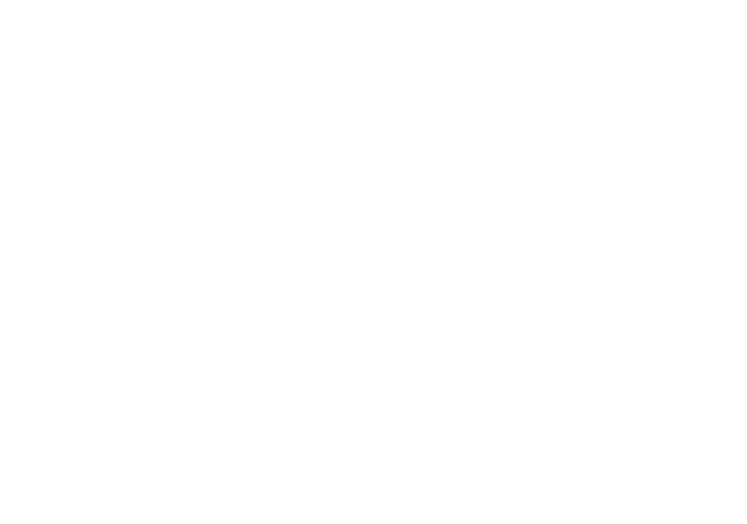
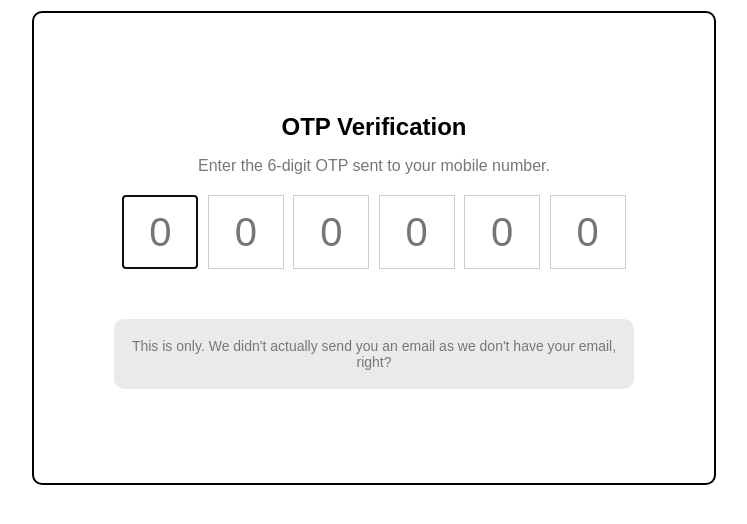
Before and after one commit to acciojob/OTP-sandeep-mz, a website: page main.html in a window 1280 px wide. Shown: the whole page, without its empty margins (266-1013 px from the left). Drawn offline with Linux system fonts and the light colour scheme.

Commit message:
created a submission

```diff
--- a/main.html
+++ b/main.html
@@ -1,16 +1,27 @@
 <!DOCTYPE html>
-
 <html>
 
 <head>
-	<link rel="stylesheet" href="styles.css">
+    <link rel="stylesheet" href="styles.css">
 </head>
 
 <body>
-	<!-- the entire body must be written by student -->
-    <script type="text/javascript" src="./script.js">
-</script>
+    <div class="container">
+        <h1 id="verification_heading">OTP Verification</h1>
+        <p id="verification_subtext">Enter the 6-digit OTP sent to your mobile number.</p>
+        <div class="code-container">
+            <input type="text" class="code" maxlength="1" id="code1" autofocus placeholder="0">
+            <input type="text" class="code" maxlength="1" id="code2"  placeholder="0">
+            <input type="text" class="code" maxlength="1" id="code3"  placeholder="0">
+            <input type="text" class="code" maxlength="1" id="code4"  placeholder="0">
+            <input type="text" class="code" maxlength="1" id="code5"  placeholder="0">
+            <input type="text" class="code" maxlength="1" id="code6"  placeholder="0">
+        </div>
 
+        <p class="para"> This is only. We didn't actually send you an email as we don't have your email, right?</p>
+    </div>
+
+    <script type="text/javascript" src="./script.js"></script>
 </body>
 
 </html>
--- a/script.js
+++ b/script.js
@@ -1 +1,25 @@
 //your JS code here. If required.
+const codeInputs = document.querySelectorAll(".code");
+
+codeInputs.forEach((input, index) => {
+    input.addEventListener("input", (e) => {
+        const inputValue = e.target.value;
+
+        // Move to the next input when a digit is entered
+        if (inputValue.length === 1 && index < codeInputs.length - 1) {
+            codeInputs[index + 1].focus();
+        }
+
+        // Move to the previous input when backspace is pressed
+        if (inputValue.length === 0 && index > 0) {
+            codeInputs[index - 1].focus();
+        }
+    });
+
+    input.addEventListener("keydown", (e) => {
+        // Prevent moving to the previous input when backspace is pressed
+        if (e.key === "Backspace" && index > 0) {
+            e.preventDefault();
+        }
+    });
+});
--- a/styles.css
+++ b/styles.css
@@ -1 +1,61 @@
-/*  your css code here. If applicable */
+body {
+    font-family: Arial, sans-serif;
+    text-align: center;
+    display: flex;
+    flex-direction: column;
+    justify-content: center;
+    align-items: center;
+    height: 60vh;
+}
+
+.container {
+    border: 2px solid black; /* Add a border with 2px width and black color */
+    padding: 80px; /* Add padding to the container */
+    border-radius: 10px; /* Optional: Add border radius for rounded corners */
+}
+
+#verification_heading {
+    font-size: 24px;
+    color: #000;
+    margin-top: 20px;
+}
+
+#verification_subtext {
+    color: #777;
+    margin-top: 10px;
+}
+
+.code-container {
+    margin-top: 20px;
+}
+
+.code {
+    width: 70px;
+    height: 70px;
+    font-size: 40px;
+    border: 1px solid #ccc;
+    margin-right: 5px;
+    text-align: center;
+    background-color: #FFF;
+    color: #000;
+}
+
+/* Style the last input */
+.code:last-child {
+    margin-right: 0;
+}
+
+.para {
+    color: #777;
+    margin-top: 50px;
+    font-size: 14px; /* Increased font size for better readability */
+    width: 500px;
+    text-align: center;
+    align-items: center;
+    display: flex;
+    height: 50px;
+    padding: 10px; /* Increased padding for better spacing */
+    border-radius: 10px;
+    background-color: #eaeaea;
+    justify-content: center;
+}
```
